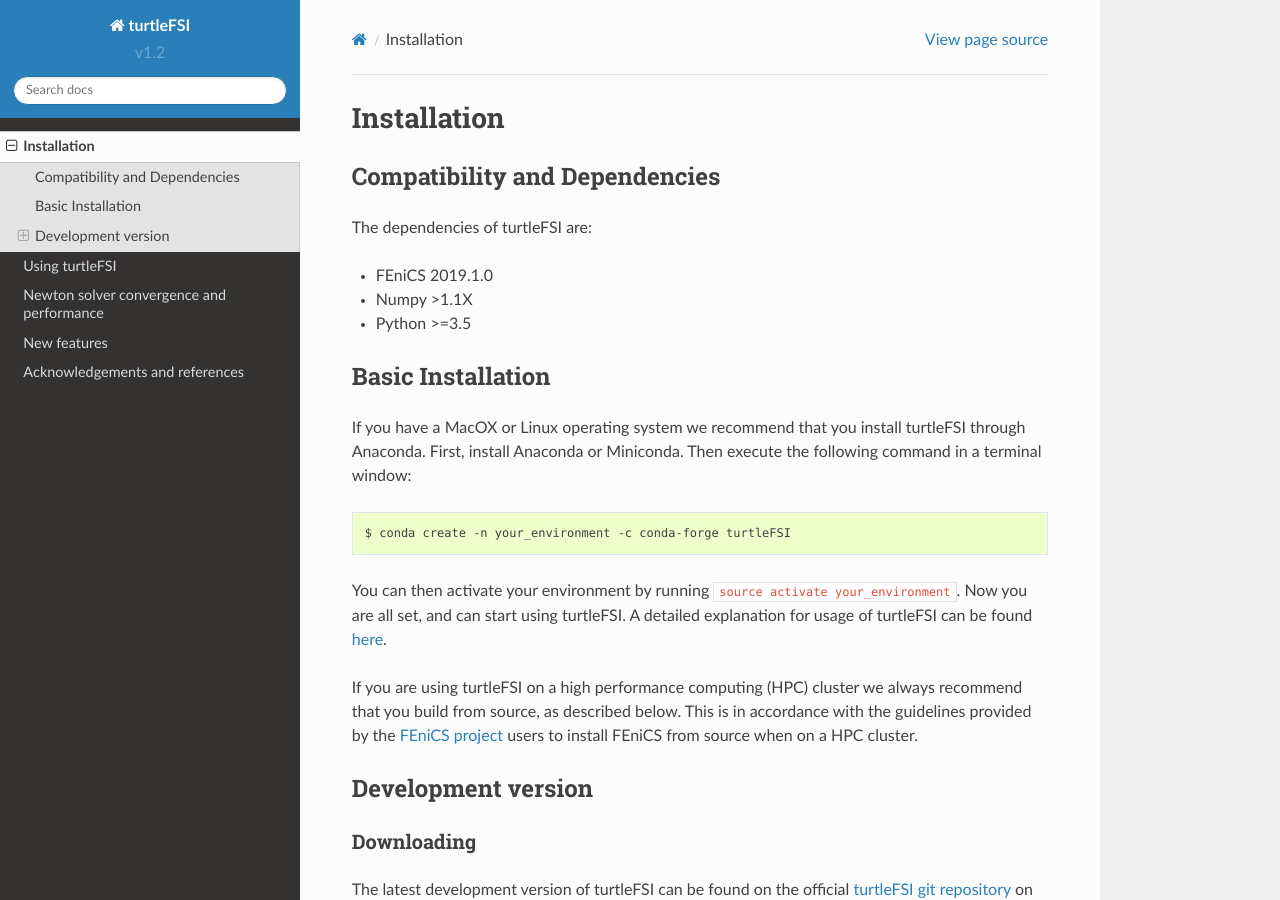
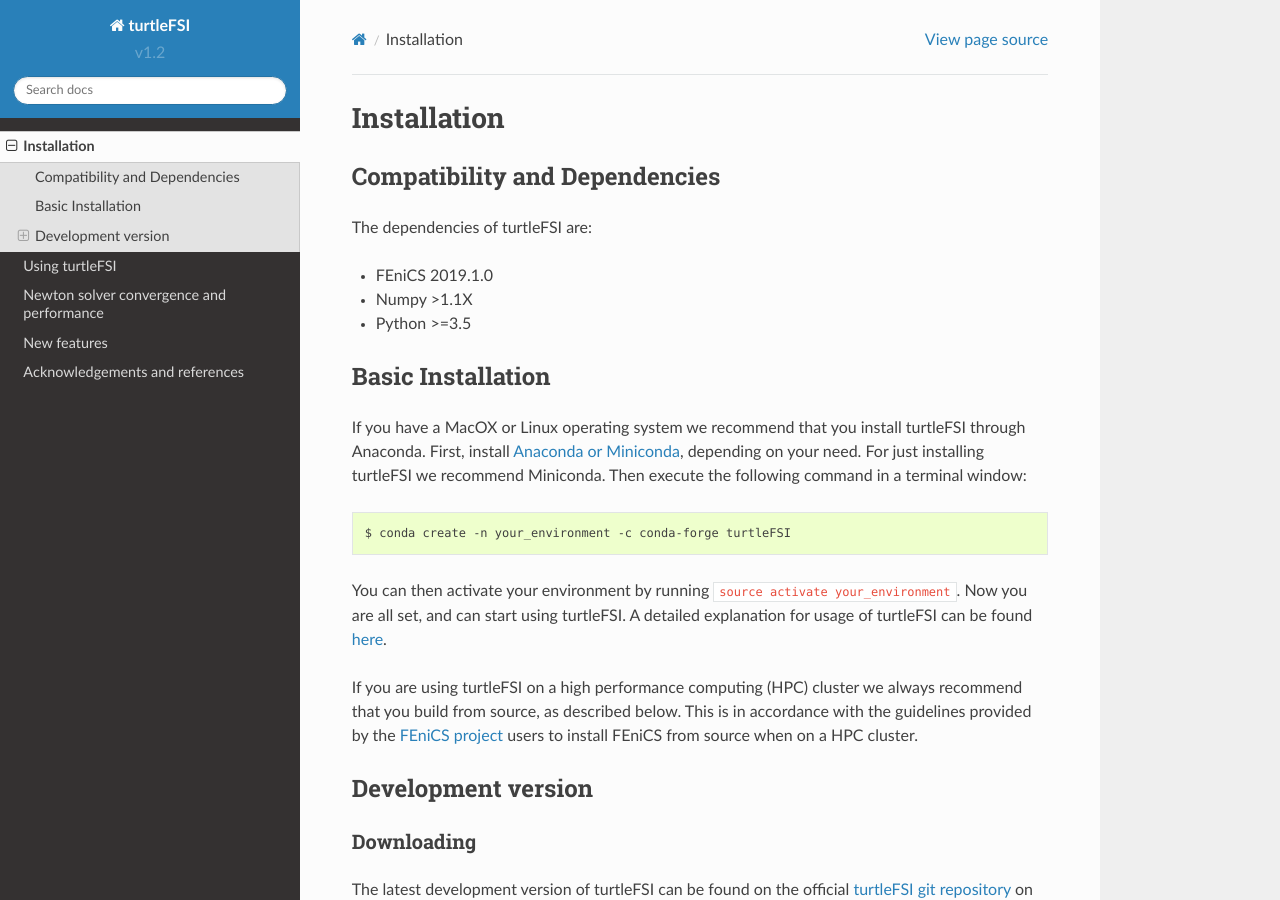
Before and after one commit to KVSlab/turtleFSI, a Sphinx documentation site: the page built from docs/source/installation.rst, in a window 1280 px wide and 900 px high. Built offline with Sphinx 7.4.7 and the Read the Docs theme 2.0.0, drawn with Linux system fonts in a browser that asks for light colours.

Commit message:
Update installation.rst
Update install instructions

```diff
--- a/docs/source/installation.rst
+++ b/docs/source/installation.rst
@@ -17,7 +17,8 @@
 Basic Installation
 ==================
 If you have a MacOX or Linux operating system we recommend that you
-install turtleFSI through Anaconda. First, install Anaconda or Miniconda.
+install turtleFSI through Anaconda. First, install `Anaconda or Miniconda <https://docs.conda.io/projects/conda/en/latest/user-guide/install/download.html#anaconda-or-miniconda>`_,
+depending on your need. For just installing turtleFSI we recommend Miniconda.
 Then execute the following command in a terminal window::
 
     $ conda create -n your_environment -c conda-forge turtleFSI
```
